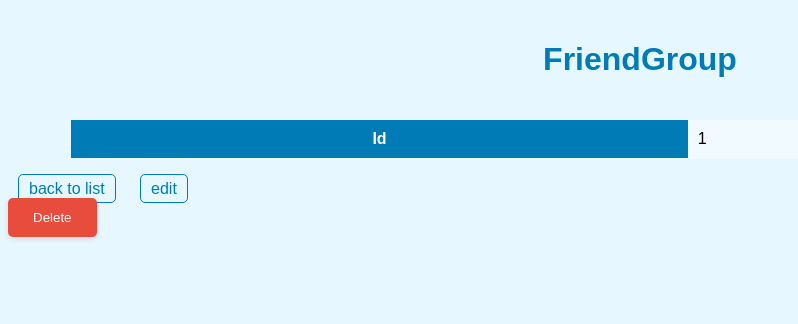
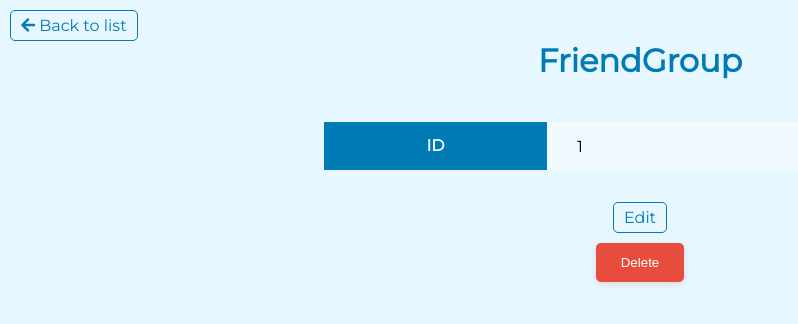
Before and after one commit to Turbotard/Symfony-Project, a Symfony app: template templates/friend_group/show.html.twig in a window 1280 px wide. Shown: the top 324 px of the page, without its empty margins (0-798 px from the left). Run offline with Twig, Linux system fonts and the light colour scheme; the template is opened without the code that fills it: most values are stand-ins (such as "Sample title", 1, 10 or a date in 2020); some libraries are stand-ins or nearby versions.

Commit message:
update 7 files front

```diff
--- a/templates/friend_group/show.html.twig
+++ b/templates/friend_group/show.html.twig
@@ -4,11 +4,15 @@
 
 {% block body %}
     {{ parent() }}
+
+    <link rel="stylesheet" href="https://cdnjs.cloudflare.com/ajax/libs/font-awesome/5.15.3/css/all.min.css">
+    <link href="https://fonts.googleapis.com/css?family=Montserrat" rel="stylesheet">
+
     <style>
         /* General styles */
         body {
             background-color: #e6f7ff;
-            font-family: Arial, sans-serif;
+            font-family: Montserrat, sans-serif;
         }
 
         /* Header style */
@@ -20,7 +24,7 @@
 
         /* Table styles */
         .table {
-            width: 90%;
+            width: 50%;
             margin: 20px auto;
             border-collapse: collapse;
         }
@@ -28,31 +32,81 @@
         .table th {
             background-color: #007bb5;
             color: #ffffff;
-            padding: 10px;
             border-bottom: 2px solid #e6f7ff;
         }
 
         .table td {
-            padding: 10px;
+            padding-left: 30px;
+            padding-top: 15px;
+            padding-bottom: 15px;
             text-align: left;
             background-color: #f0faff;
         }
 
-        /* Link styles */
-        a {
+        .back-group {
+            position: absolute;
+            top: 0;
+            left: 0;
             color: #007bb5;
-            text-decoration: none;
-            margin: 0 10px;
+            margin: 10px 10px;
             padding: 5px 10px;
             background-color: #e6f7ff;
             border: 1px solid #007bb5;
             border-radius: 5px;
             transition: background-color 0.3s, color 0.3s;
+
+            font-family: 'Montserrat', sans-serif;
+            text-decoration: none;
+            color: #007bb5;
         }
 
-        a:hover {
+        .back-group a {
+            text-decoration: none;
+            color: #007bb5;
+            transition: color 0.3s;
+        }
+
+        .back-group:hover {
             background-color: #007bb5;
             color: #ffffff;
+        }
+
+        .back-group:hover a {
+            color: #ffffff;
+        }
+
+        .edit-btn {
+            color: #007bb5;
+            margin: 10px 10px;
+            padding: 5px 10px;
+            background-color: #e6f7ff;
+            border: 1px solid #007bb5;
+            border-radius: 5px;
+            transition: background-color 0.3s, color 0.3s;
+            font-family: 'Montserrat', sans-serif;
+            text-decoration: none;
+            color: #007bb5;
+        }
+
+        .edit-btn a {
+            text-decoration: none;
+            color: #007bb5;
+            transition: color 0.3s;
+        }
+
+        .edit-btn:hover {
+            background-color: #007bb5;
+            color: #ffffff;
+        }
+
+        .edit-btn:hover a {
+            color: #ffffff;
+        }
+
+        .btn-group {
+            display: flex;
+            flex-direction: column;
+            align-items: center;
         }
     </style>
 
@@ -61,15 +115,19 @@
     <table class="table">
         <tbody>
             <tr>
-                <th>Id</th>
+                <th>ID</th>
                 <td>{{ friend_group.id }}</td>
             </tr>
         </tbody>
     </table>
 
-    <a href="{{ path('app_friend_group_index') }}">back to list</a>
+    <div class='back-group'>
+        <i class="fas fa-arrow-left"></i>
+        <a href="{{ path('app_friend_group_index') }}" class='back-btn'>Back to list</a>
+    </div>
 
-    <a href="{{ path('app_friend_group_edit', {'id': friend_group.id}) }}">edit</a>
-
-    {{ include('friend_group/_delete_form.html.twig') }}
+    <div class='btn-group'>
+        <a href="{{ path('app_friend_group_edit', {'id': friend_group.id}) }}" class='edit-btn'>Edit</a>
+        {{ include('friend_group/_delete_form.html.twig') }}
+    </div>
 {% endblock %}
```
Also changed, not shown: templates/activities/new.html.twig (+12 -10 lines), templates/activities/show.html.twig (+20 -6 lines), templates/friend_group/new.html.twig (+12 -10 lines), templates/users/_delete_form.html.twig (+23 -2 lines), templates/users/new.html.twig (+12 -10 lines), templates/users/show.html.twig (+113 -4 lines).
